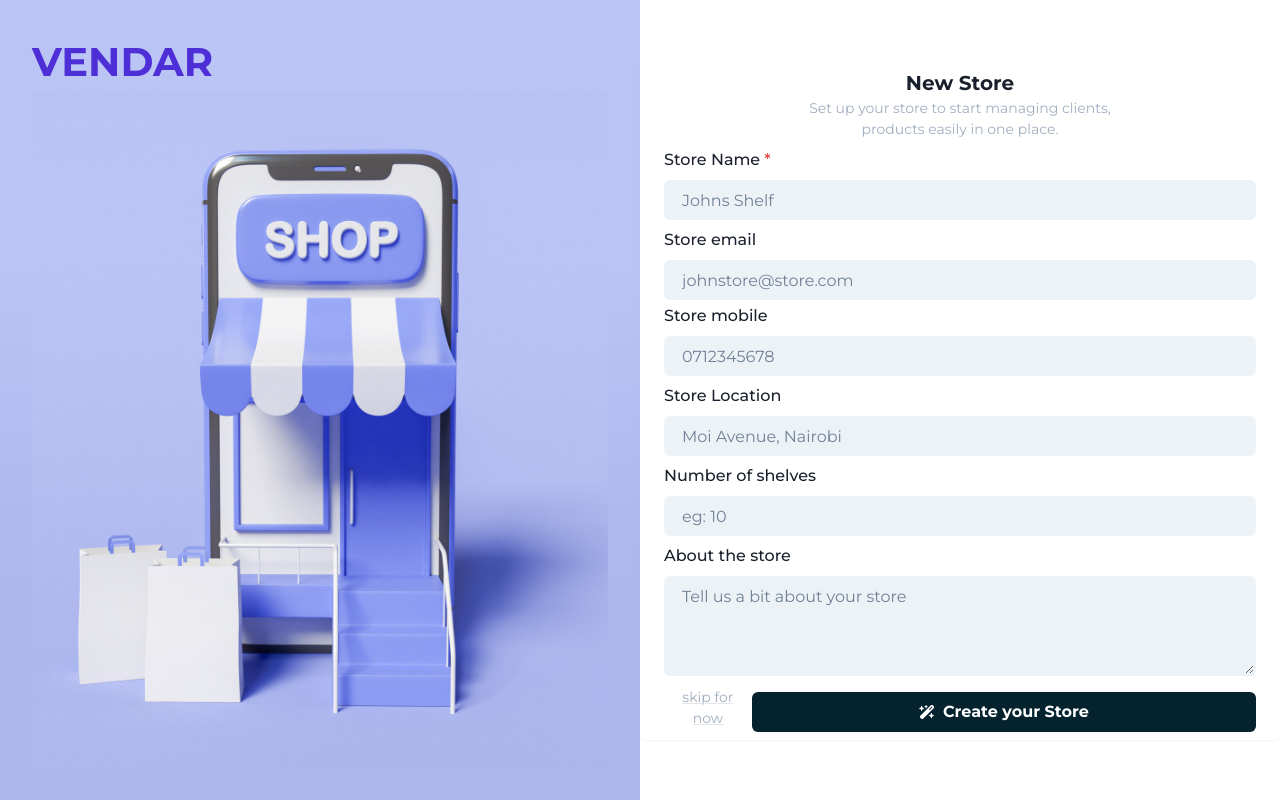
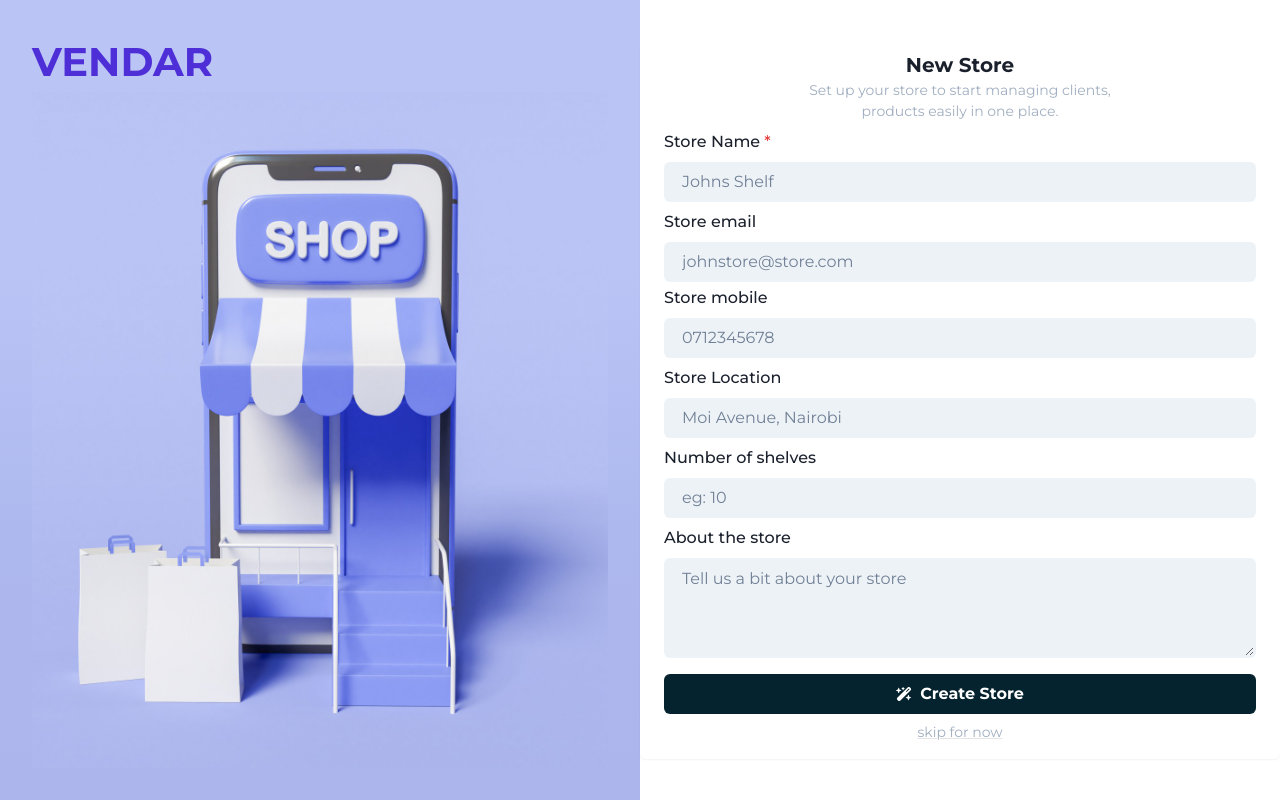
Before and after one commit to dennissammy77/vendar_frontend, a Next.js app: page /onboarding/newstore in a window 1280 px wide. Built offline with nearby package versions, Linux system fonts and the light colour scheme.

Commit message:
Made major changes.

```diff
--- a/src/app/api/auth/route.js
+++ b/src/app/api/auth/route.js
@@ -39,12 +39,9 @@
       };
 
     const result = await axios.request(config).then((response) => {
-        if(response.error){
-            throw new Error(response?.message)
-        }
-        return response.data;
+        return response;
       }).catch((error) => {
-        throw new Error(error)
+        return(error)
       });
     return result;
 }
--- a/src/app/onboarding/newstore/page.js
+++ b/src/app/onboarding/newstore/page.js
@@ -2,68 +2,18 @@
 import { Box, Button, Flex, FormControl, FormLabel, HStack, Input, Text, Textarea, useToast } from '@chakra-ui/react'
 import { useRouter } from 'next/navigation';
 import React, { useContext, useEffect } from 'react';
-import { useForm } from 'react-hook-form';
-import { yupResolver } from "@hookform/resolvers/yup"
-import * as yup from "yup";
-import { FaWandMagicSparkles } from "react-icons/fa6";
 import LOGO from '@/app/lib/LOGO';
 import { CreateNewStore } from '@/app/api/shop/route';
 import { UserContext } from '@/components/providers/user.context';
-
+import NewStoreForm from '@/components/ui/store/NewStoreForm';
 
 function Page() {
     const router = useRouter();
-    const toast = useToast();
     const {user} = useContext(UserContext);
-    const EmailRegex = /^(([^<>()\[\]\\.,;:\s@"]+(\.[^<>()\[\]\\.,;:\s@"]+)*)|(".+"))@((\[[0-9]{1,3}\.[0-9]{1,3}\.[0-9]{1,3}\.[0-9]{1,3}\])|(([a-zA-Z\-0-9]+\.)+[a-zA-Z]{2,}))$/
-
-    const schema = yup.object().shape({
-      name: yup.string().required(),
-      description: yup.string().max(200,'200 maximum character length allowed'),
-      mobile: yup.string(),
-      email: yup.string().default(user?.email).email().matches(EmailRegex, 'Email address must be of correct format'),
-      location: yup.string(),
-      shelves: yup.number().min(1)
-    });
 
     useEffect(()=>{
-      router.prefetch(`/dashboard/home?uid=${user?._id}`);
-    },[])
-
-    const {
-      register,
-      handleSubmit,
-      setError,
-      formState: { errors, isSubmitting },
-    } = useForm({
-      resolver: yupResolver(schema),
-    });
-
-    const onSubmit = async(data) => {
-
-      try{
-        await CreateNewStore(data).then((response)=>{
-          console.log(response?.response?.data)
-          if(response?.response?.status === 403){
-            toast({ title: 'Error!', description: `${response?.response?.data.message}`, status: 'error', variant:'left-accent', position: 'top-left', isClosable: true });
-            router.push('/signin');
-            return
-          }
-          if(response?.data?.error){
-              return toast({ title: 'Error!', description: `${response?.data?.message || response?.response?.data.message}`, status: 'error', variant:'left-accent', position: 'top-left', isClosable: true });
-          }
-          toast({ title: 'Success!', description: `${response?.data?.message}`, status: 'success', variant:'left-accent', position: 'top-left', isClosable: true });
-            setTimeout(()=>{
-              router.push(`/dashboard/home?uid=${user?.data?._id}`);
-            },2000)
-            return ;
-        }).catch((err)=>{
-            return toast({ title: `Error`, description: `Could not create your store:${err}`, status: 'error', variant:'left-accent', position: 'top-left', isClosable: true });
-        })
-      }catch(err){
-        return toast({ title: `Error`, description: `Could not create your store:${err}`, status: 'error', variant:'left-accent', position: 'top-left', isClosable: true });
-      }
-    }
+      router.prefetch(`/dashboard/home?uid=${user?.data?._id}`);
+    },[]);
 
     return (
       <Box align='center' borderRadius={'md'} boxShadow={'sm'} px='6' py='2' w='full'>
@@ -73,46 +23,8 @@
           <Text fontWeight={'bold'} fontSize={'xl'}>New Store</Text>
           <Text fontSize={'sm'} color='gray.400'>Set up your store to start managing clients, <br/>products easily in one place.</Text>
           {/**New Store Form goes here*/}
-          <form onSubmit={handleSubmit(onSubmit)}>
-            <FormControl mt='1' isRequired my='2'>
-              <FormLabel>Store Name</FormLabel>
-              <Input disabled={isSubmitting} {...register('name')} type='text' placeholder='Johns Shelf' variant='filled'/>
-              {errors.name && ( <Text fontSize={'sm'} color='red'>{errors.name.message}</Text>)}
-            </FormControl>
-            <FormControl mt='1'>
-              <FormLabel>Store email</FormLabel>
-              <Input disabled={isSubmitting} {...register('email')} type='email' placeholder='johnstore@store.com' variant='filled'/>
-              {errors.email && ( <Text fontSize={'sm'} color='red'>{errors.email.message}</Text>)}
-            </FormControl>
-            <FormControl mt='1'>
-              <FormLabel>Store mobile</FormLabel>
-              <Input disabled={isSubmitting} {...register('mobile')} type='tel' placeholder='0712345678' variant='filled'/>
-              {errors.mobile && ( <Text fontSize={'sm'} color='red'>{errors.mobile.message}</Text>)}
-            </FormControl>
-            <FormControl mt='1' my='2'>
-              <FormLabel>Store Location</FormLabel>
-              <Input disabled={isSubmitting} {...register('location')} type='text' placeholder='Moi Avenue, Nairobi' variant='filled'/>
-              {errors.location && ( <Text fontSize={'sm'} color='red'>{errors.location.message}</Text>)}
-            </FormControl>
-            <FormControl mt='1' my='2'>
-              <FormLabel>Number of shelves</FormLabel>
-              <Input disabled={isSubmitting} {...register('shelves')} type='number' placeholder='eg: 10' variant='filled'/>
-              {errors.shelves && ( <Text fontSize={'sm'} color='red'>{errors.shelves}</Text>)}
-            </FormControl>
-            <FormControl mt='1' my='2'>
-              <FormLabel>About the store</FormLabel>
-              <Textarea h='100px' disabled={isSubmitting} {...register('description')} type='text' placeholder='Tell us a bit about your store' variant='filled'/>
-              {errors.description && ( <Text fontSize={'sm'} color='red'>{errors.description.message}</Text>)}
-            </FormControl>
-            {isSubmitting?
-              <Button isLoading loadingText='creating your store' variant='ghost' borderRadius={'md'} w='full'/>
-              :
-              <HStack spacing='' align='center'>
-                <Text fontSize={'sm'} color={'gray.400'} textDecoration={'underline 1px solid #e5e5e5'} cursor='pointer' px='2' _hover={{color:'#4E2FD7',fontWeight:'bold'}} onClick={(()=>{router.push('/dashboard/home')})}>skip for now</Text>
-                <Button type='submit' variant={'filled'} borderRadius={'md'} bg='#05232e' mt='2' w='full' color='#fff' onClick={handleSubmit} leftIcon={<FaWandMagicSparkles />}>Create your Store</Button>
-              </HStack>
-            }
-          </form>
+          <NewStoreForm />
+          <Text fontSize={'sm'} color={'gray.400'} textDecoration={'underline 1px solid #e5e5e5'} cursor='pointer' px='2' _hover={{color:'#4E2FD7',fontWeight:'bold'}} my='2' onClick={(()=>{router.push(`/dashboard/home?uid=${user?.data?.data?._id}`)})}>skip for now</Text>
       </Box>
     )
 }
```
Also changed, not shown: src/app/page.js (+8 -7 lines).
